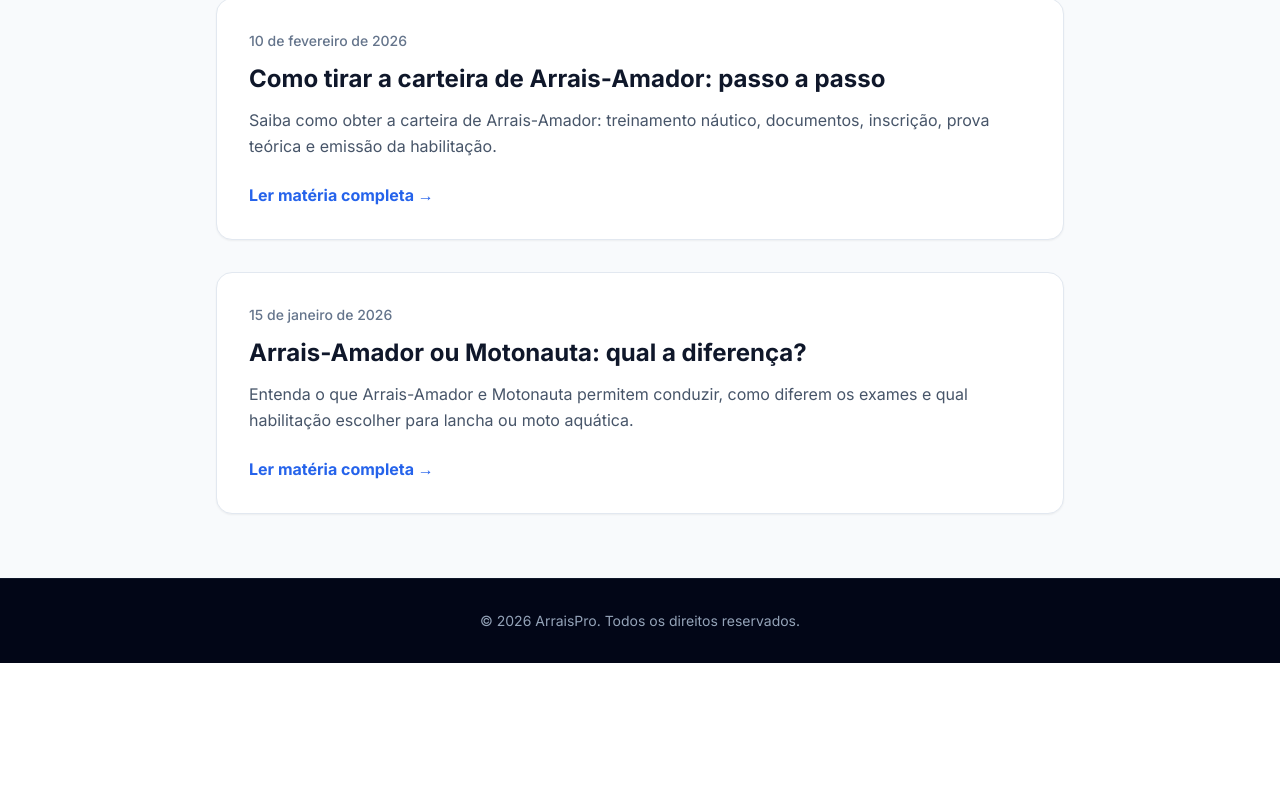
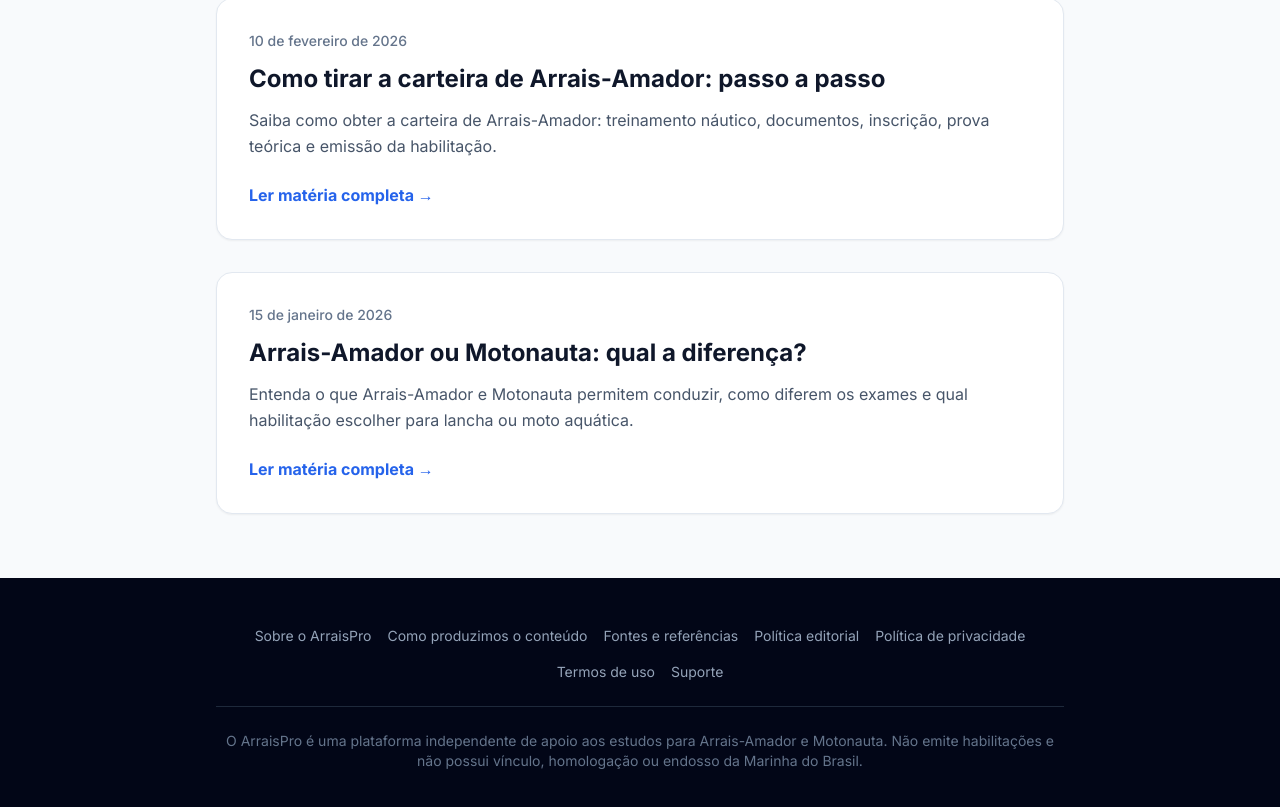
Before and after one commit to luisbrant/SiteArraisPro, a React (Vite) app: page /blog in a window 1280 px wide. Shown: the part 4795-5602 px from the top of the page. Before the commit the page ends 5458 px from the top, so only its background shows below. Built offline with nearby package versions, Linux system fonts and the light colour scheme.

Commit message:
feat: adiciona footer completo nas paginas de blog para resolver alerta de SEO de links internos

```diff
--- a/src/pages/BlogList.jsx
+++ b/src/pages/BlogList.jsx
@@ -91,10 +91,21 @@ export default function BlogList() {
         </div>
       </main>
 
-      {/* FOOTER SIMPLES */}
-      <footer className="bg-slate-950 text-slate-400 py-8 text-center text-sm border-t border-slate-900 mt-auto">
-        <div className="max-w-4xl mx-auto px-6">
-          <p>© 2026 ArraisPro. Todos os direitos reservados.</p>
+      {/* FOOTER */}
+      <footer className="bg-slate-950 text-slate-400 py-12 mt-auto">
+        <div className="max-w-4xl mx-auto px-6 text-sm flex flex-col gap-6">
+          <div className="flex flex-wrap gap-4 justify-center text-center">
+            <Link to="/sobre" className="hover:text-white">Sobre o ArraisPro</Link>
+            <Link to="/como-produzimos-o-conteudo" className="hover:text-white">Como produzimos o conteúdo</Link>
+            <Link to="/fontes-e-referencias" className="hover:text-white">Fontes e referências</Link>
+            <Link to="/politica-editorial" className="hover:text-white">Política editorial</Link>
+            <Link to="/politica-de-privacidade" className="hover:text-white">Política de privacidade</Link>
+            <Link to="/termos-de-uso" className="hover:text-white">Termos de uso</Link>
+            <Link to="/suporte" className="hover:text-white">Suporte</Link>
+          </div>
+          <p className="text-center text-slate-500 border-t border-slate-800 pt-6">
+            O ArraisPro é uma plataforma independente de apoio aos estudos para Arrais-Amador e Motonauta. Não emite habilitações e não possui vínculo, homologação ou endosso da Marinha do Brasil.
+          </p>
         </div>
       </footer>
     </div>
--- a/src/pages/BlogPost.jsx
+++ b/src/pages/BlogPost.jsx
@@ -99,9 +99,20 @@ export default function BlogPost() {
       </main>
 
       {/* FOOTER */}
-      <footer className="bg-slate-950 text-slate-400 py-8 text-center text-sm border-t border-slate-900 mt-auto">
-        <div className="max-w-3xl mx-auto px-6">
-          <p>© 2026 ArraisPro. Todos os direitos reservados.</p>
+      <footer className="bg-slate-950 text-slate-400 py-12 mt-auto">
+        <div className="max-w-4xl mx-auto px-6 text-sm flex flex-col gap-6">
+          <div className="flex flex-wrap gap-4 justify-center text-center">
+            <Link to="/sobre" className="hover:text-white">Sobre o ArraisPro</Link>
+            <Link to="/como-produzimos-o-conteudo" className="hover:text-white">Como produzimos o conteúdo</Link>
+            <Link to="/fontes-e-referencias" className="hover:text-white">Fontes e referências</Link>
+            <Link to="/politica-editorial" className="hover:text-white">Política editorial</Link>
+            <Link to="/politica-de-privacidade" className="hover:text-white">Política de privacidade</Link>
+            <Link to="/termos-de-uso" className="hover:text-white">Termos de uso</Link>
+            <Link to="/suporte" className="hover:text-white">Suporte</Link>
+          </div>
+          <p className="text-center text-slate-500 border-t border-slate-800 pt-6">
+            O ArraisPro é uma plataforma independente de apoio aos estudos para Arrais-Amador e Motonauta. Não emite habilitações e não possui vínculo, homologação ou endosso da Marinha do Brasil.
+          </p>
         </div>
       </footer>
     </div>
```
